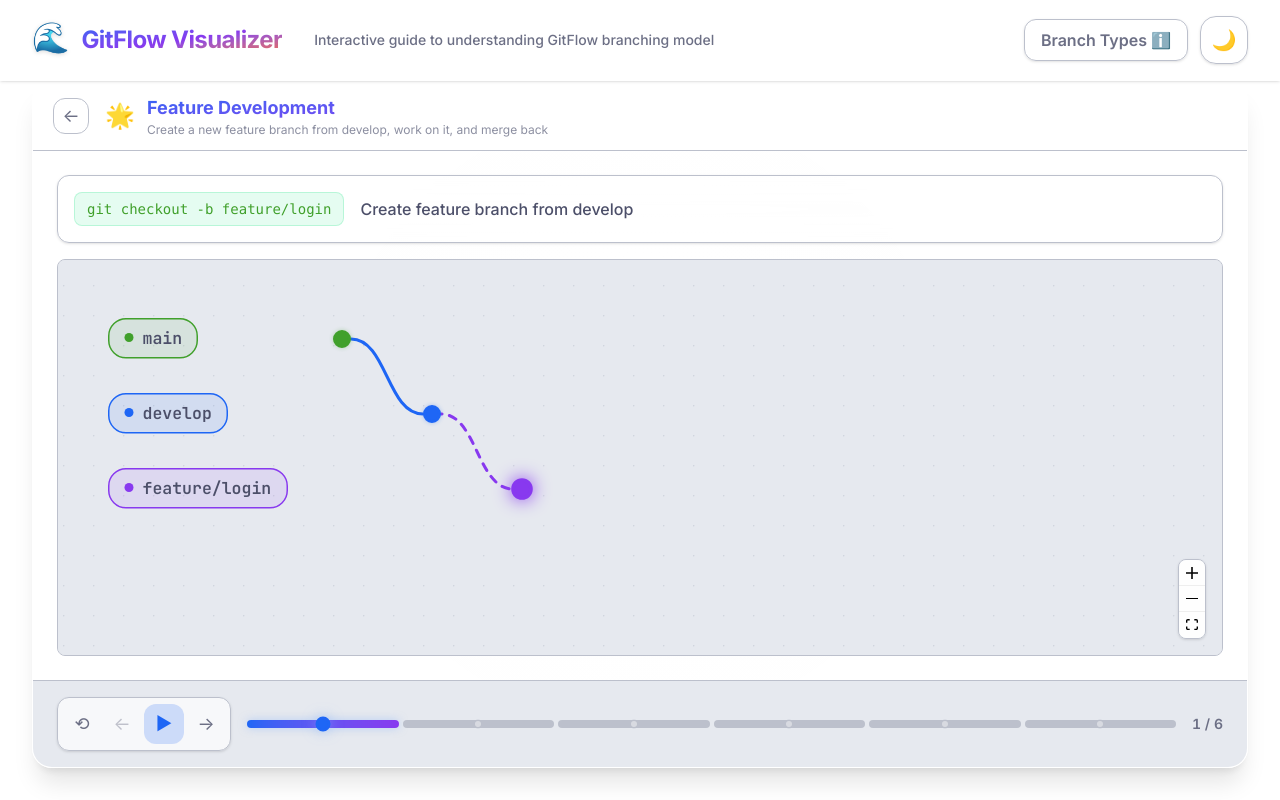
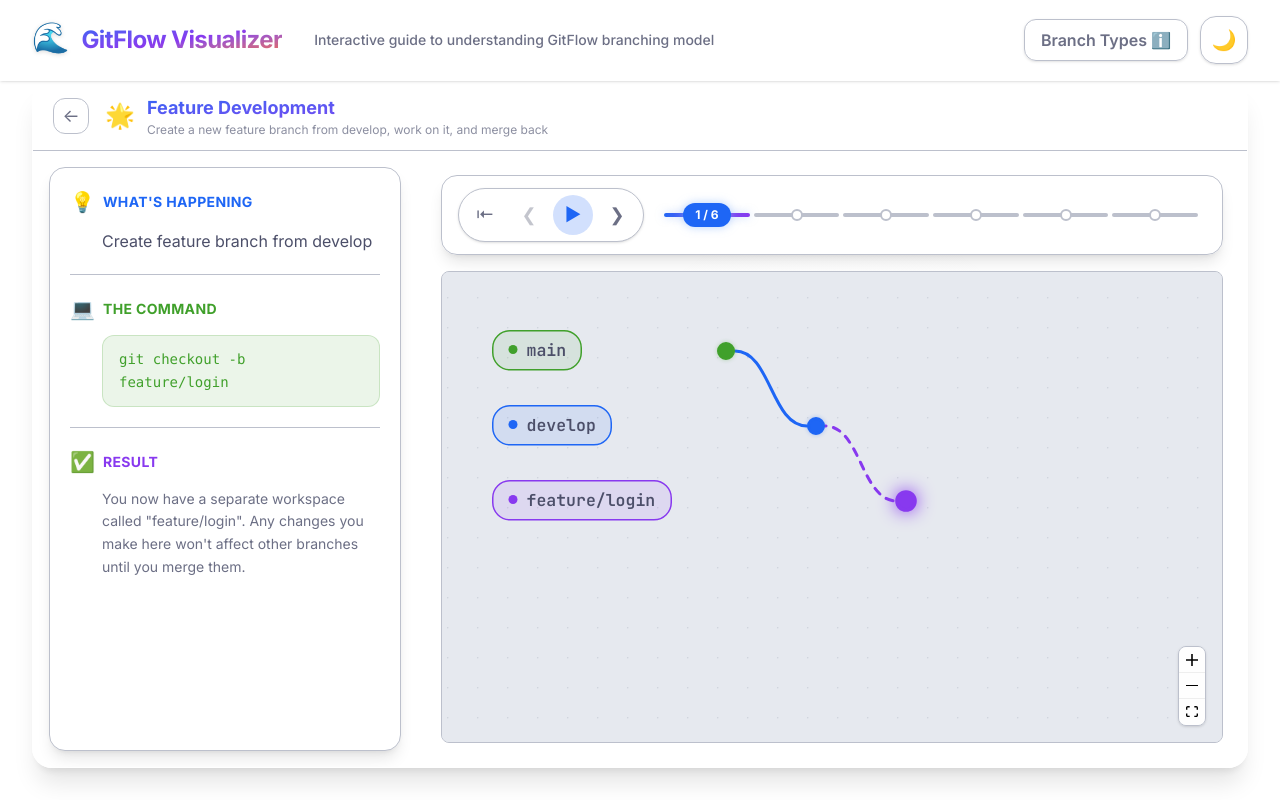
Before and after one commit to huy-nm/gitflow-visualization, a React (Vite) app: page / in a window 1280 px wide. Both pictures are taken after a click on the button 237 px from the left and 448 px from the top of the page. Built offline with nearby package versions, Linux system fonts and the light colour scheme.

Commit message:
fix: move playback controls inside visualization area

```diff
--- a/src/components/UseCasePanel.jsx
+++ b/src/components/UseCasePanel.jsx
@@ -26,19 +26,150 @@ function UseCasePanel({ useCase, currentStep, isPlaying, onPlayPause, onStepChan
         </div>
       </div>
 
-      {/* Full-width Visualization Area */}
-      <div className="flex-1 flex flex-col overflow-hidden p-6 bg-[radial-gradient(circle_at_center,rgba(255,255,255,0.02)_0%,transparent_70%)]">
-        {/* Current Step Message */}
-        <div className="flex items-center gap-4 p-4 bg-[var(--bg-card)] border border-[var(--border-color)] rounded-xl mb-4 shadow-sm backdrop-blur-md">
-          <code className="font-mono text-sm text-ctp-green bg-green-400/10 px-3 py-1.5 rounded-lg whitespace-nowrap border border-green-400/20">
+      {/* Main Content Area - Left Sidebar + Visualization */}
+      <div className="flex-1 flex overflow-hidden">
+        {/* Left Sidebar - Beginner-Friendly Explanation */}
+        <div className="w-96 shrink-0 p-4 bg-white/80 dark:bg-ctp-mantle/80">
+          <div className="h-full flex flex-col gap-5 p-5 bg-white dark:bg-ctp-base rounded-2xl border border-[var(--border-color)] shadow-lg overflow-y-auto">
+
+            {/* 1. What's Happening */}
+            <div className="flex flex-col gap-3">
+              <div className="flex items-center gap-2">
+                <span className="text-xl">💡</span>
+                <h3 className="text-sm font-bold uppercase tracking-wide text-ctp-blue m-0">What's Happening</h3>
+              </div>
+              <p className="text-base leading-relaxed text-[var(--text-primary)] m-0 pl-8">
+                {useCase.steps[currentStep]?.message}
+              </p>
+            </div>
+
+            {/* Divider */}
+            <hr className="border-0 h-px bg-[var(--border-color)] m-0" />
+
+            {/* 2. The Command */}
+            <div className="flex flex-col gap-3">
+              <div className="flex items-center gap-2">
+                <span className="text-xl">💻</span>
+                <h3 className="text-sm font-bold uppercase tracking-wide text-ctp-green m-0">The Command</h3>
+              </div>
+              <div className="pl-8">
+                <code className="font-mono text-sm text-ctp-green bg-ctp-green/10 px-4 py-3 rounded-xl border border-ctp-green/20 block leading-relaxed">
                   {getGitCommand(useCase.steps[currentStep])}
                 </code>
-          <span className="flex-1 text-base font-medium text-[var(--text-primary)]">
-            {useCase.steps[currentStep]?.message}
-          </span>
+              </div>
             </div>
 
-        {/* Visualization - Full Width */}
+            {/* Divider */}
+            <hr className="border-0 h-px bg-[var(--border-color)] m-0" />
+
+            {/* 3. Result */}
+            <div className="flex flex-col gap-3 flex-1">
+              <div className="flex items-center gap-2">
+                <span className="text-xl">✅</span>
+                <h3 className="text-sm font-bold uppercase tracking-wide text-ctp-mauve m-0">Result</h3>
+              </div>
+              <p className="text-sm leading-relaxed text-[var(--text-secondary)] m-0 pl-8">
+                {getStepResult(useCase.steps[currentStep])}
+              </p>
+            </div>
+
+          </div>
+        </div>
+
+        {/* Right - Visualization with Top Timeline */}
+        <div className="flex-1 flex flex-col overflow-hidden">
+          {/* Visualization */}
+          <div className="flex-1 flex flex-col overflow-hidden p-6 bg-[radial-gradient(circle_at_center,rgba(255,255,255,0.02)_0%,transparent_70%)]">
+            {/* Timeline Bar - Controls + Horizontal Steps + Step Counter */}
+            <div className="flex items-center gap-3 px-4 py-3 mb-4 bg-white/80 dark:bg-ctp-mantle/80 border border-[var(--border-color)] rounded-2xl shadow-lg">
+              {/* Playback Controls */}
+              <div className="flex items-center gap-1 bg-white dark:bg-ctp-base p-1.5 rounded-full border border-[var(--border-color)] shadow-sm">
+                <button
+                  className="w-10 h-10 border-none bg-transparent text-[var(--text-secondary)] cursor-pointer rounded-full text-lg flex items-center justify-center transition-all hover:bg-[var(--bg-tertiary)] hover:text-[var(--text-primary)] disabled:opacity-40 disabled:cursor-not-allowed"
+                  onClick={onReset}
+                  title="Reset"
+                >
+                  ⇤
+                </button>
+                <button
+                  className="w-10 h-10 border-none bg-transparent text-[var(--text-secondary)] cursor-pointer rounded-full text-lg flex items-center justify-center transition-all hover:bg-[var(--bg-tertiary)] hover:text-[var(--text-primary)] disabled:opacity-40 disabled:cursor-not-allowed"
+                  onClick={() => onStepChange(Math.max(0, currentStep - 1))}
+                  disabled={currentStep === 0}
+                  title="Previous"
+                >
+                  ❮
+                </button>
+                <button
+                  className={`w-10 h-10 border-none cursor-pointer rounded-full text-lg flex items-center justify-center transition-all ${isPlaying ? 'bg-ctp-peach/20 text-ctp-peach hover:bg-ctp-peach hover:text-ctp-base' : 'bg-ctp-blue/20 text-ctp-blue hover:bg-ctp-blue hover:text-ctp-base'}`}
+                  onClick={onPlayPause}
+                  title={isPlaying ? 'Pause' : 'Play'}
+                >
+                  {isPlaying ? '⏸' : '▶'}
+                </button>
+                <button
+                  className="w-10 h-10 border-none bg-transparent text-[var(--text-secondary)] cursor-pointer rounded-full text-lg flex items-center justify-center transition-all hover:bg-[var(--bg-tertiary)] hover:text-[var(--text-primary)] disabled:opacity-40 disabled:cursor-not-allowed"
+                  onClick={() => onStepChange(Math.min(useCase.steps.length - 1, currentStep + 1))}
+                  disabled={currentStep === useCase.steps.length - 1}
+                  title="Next"
+                >
+                  ❯
+                </button>
+              </div>
+
+              {/* Horizontal Timeline */}
+              <div className="flex-1 flex items-center gap-1 mx-2">
+                {useCase.steps.map((step, index) => {
+                  const isActive = index === currentStep
+                  const isCompleted = index < currentStep
+
+                  return (
+                    <button
+                      key={index}
+                      className="group relative flex-1 h-8 flex items-center justify-center p-0 border-none cursor-pointer bg-transparent"
+                      onClick={() => onStepChange(index)}
+                      title={`Step ${index + 1}: ${getShortLabel(step)}`}
+                    >
+                      {/* Progress bar segment */}
+                      <div className={`
+                        absolute top-1/2 left-0 right-0 -translate-y-1/2 h-1 rounded-full transition-all duration-300
+                        ${isCompleted ? 'bg-ctp-green' : ''}
+                        ${isActive ? 'bg-gradient-to-r from-ctp-blue to-ctp-mauve shadow-[0_0_8px_rgba(137,180,250,0.5)]' : ''}
+                        ${index > currentStep ? 'bg-[var(--border-color)]' : ''}
+                      `} />
+
+                      {/* Step indicator */}
+                      <div className={`
+                        relative z-10 flex items-center justify-center transition-all duration-300
+                        ${isActive
+                          ? 'w-auto px-3 h-6 rounded-full bg-ctp-blue border-none shadow-[0_0_10px_rgba(137,180,250,0.6)]'
+                          : 'w-3 h-3 rounded-full border-2'
+                        }
+                        ${isCompleted ? 'bg-ctp-green border-ctp-green' : ''}
+                        ${!isActive && !isCompleted ? 'bg-white dark:bg-ctp-base border-[var(--border-color)] group-hover:scale-125' : ''}
+                      `}>
+                        {isActive && (
+                          <span className="text-xs font-bold text-white whitespace-nowrap leading-none">
+                            {index + 1} / {useCase.steps.length}
+                          </span>
+                        )}
+                      </div>
+
+                      {/* Tooltip on hover (skip for active step as it shows info) */}
+                      {!isActive && (
+                        <div className="absolute top-full left-1/2 -translate-x-1/2 mt-3 px-3 py-2 bg-white dark:bg-ctp-base border border-[var(--border-color)] rounded-lg shadow-lg opacity-0 invisible group-hover:opacity-100 group-hover:visible transition-all duration-200 whitespace-nowrap z-50 text-xs pointer-events-none">
+                          <div className="flex items-center gap-2">
+                            <span>{getActionIcon(step.action)}</span>
+                            <span className="font-medium text-[var(--text-primary)]">{getShortLabel(step)}</span>
+                          </div>
+                          <div className="absolute bottom-full left-1/2 -translate-x-1/2 w-2 h-2 bg-white dark:bg-ctp-base border-l border-t border-[var(--border-color)] rotate-45 mb-[-5px]" />
+                        </div>
+                      )}
+                    </button>
+                  )
+                })}
+              </div>
+            </div>
+
             <GitFlowVisualizer
               useCase={useCase}
               currentStep={currentStep}
@@ -46,88 +177,6 @@ function UseCasePanel({ useCase, currentStep, isPlaying, onPlayPause, onStepChan
               onStepComplete={onStepComplete}
             />
           </div>
-
-      {/* Bottom Timeline Bar - Controls + Horizontal Steps + Step Counter */}
-      <div className="px-6 py-4 bg-[var(--bg-secondary)] border-t border-[var(--border-color)]">
-        <div className="flex items-center gap-4">
-          {/* Playback Controls */}
-          <div className="flex items-center gap-1 bg-[var(--bg-card)] p-1.5 rounded-xl border border-[var(--border-color)] shadow-sm">
-            <button
-              className="w-9 h-9 border-none bg-transparent text-[var(--text-secondary)] cursor-pointer rounded-lg text-lg flex items-center justify-center transition-all hover:bg-[var(--bg-tertiary)] hover:text-[var(--text-primary)] disabled:opacity-40 disabled:cursor-not-allowed"
-              onClick={onReset}
-              title="Reset"
-            >
-              ⟲
-            </button>
-            <button
-              className="w-9 h-9 border-none bg-transparent text-[var(--text-secondary)] cursor-pointer rounded-lg text-lg flex items-center justify-center transition-all hover:bg-[var(--bg-tertiary)] hover:text-[var(--text-primary)] disabled:opacity-40 disabled:cursor-not-allowed"
-              onClick={() => onStepChange(Math.max(0, currentStep - 1))}
-              disabled={currentStep === 0}
-              title="Previous"
-            >
-              ←
-            </button>
-            <button
-              className={`w-10 h-10 border-none cursor-pointer rounded-xl text-lg flex items-center justify-center transition-all ${isPlaying ? 'bg-ctp-peach/20 text-ctp-peach hover:bg-ctp-peach hover:text-ctp-base' : 'bg-ctp-blue/20 text-ctp-blue hover:bg-ctp-blue hover:text-ctp-base'}`}
-              onClick={onPlayPause}
-              title={isPlaying ? 'Pause' : 'Play'}
-            >
-              {isPlaying ? '⏸' : '▶'}
-            </button>
-            <button
-              className="w-9 h-9 border-none bg-transparent text-[var(--text-secondary)] cursor-pointer rounded-lg text-lg flex items-center justify-center transition-all hover:bg-[var(--bg-tertiary)] hover:text-[var(--text-primary)] disabled:opacity-40 disabled:cursor-not-allowed"
-              onClick={() => onStepChange(Math.min(useCase.steps.length - 1, currentStep + 1))}
-              disabled={currentStep === useCase.steps.length - 1}
-              title="Next"
-            >
-              →
-            </button>
-          </div>
-
-          {/* Horizontal Timeline */}
-          <div className="flex-1 flex items-center gap-1">
-            {useCase.steps.map((step, index) => (
-              <button
-                key={index}
-                className="group relative flex-1 h-2 p-0 border-none cursor-pointer bg-transparent"
-                onClick={() => onStepChange(index)}
-                title={`Step ${index + 1}: ${getShortLabel(step)}`}
-              >
-                {/* Progress bar segment */}
-                <div className={`
-                  h-full rounded-full transition-all duration-300
-                  ${index < currentStep ? 'bg-ctp-green' : ''}
-                  ${index === currentStep ? 'bg-gradient-to-r from-ctp-blue to-ctp-mauve shadow-[0_0_8px_rgba(137,180,250,0.5)]' : ''}
-                  ${index > currentStep ? 'bg-[var(--border-color)]' : ''}
-                  group-hover:scale-y-150 group-hover:brightness-110
-                `} />
-
-                {/* Step indicator dot */}
-                <div className={`
-                  absolute left-1/2 top-1/2 -translate-x-1/2 -translate-y-1/2
-                  w-3 h-3 rounded-full border-2 transition-all duration-200
-                  ${index < currentStep ? 'bg-ctp-green border-ctp-green scale-100' : ''}
-                  ${index === currentStep ? 'bg-ctp-blue border-ctp-blue scale-125 shadow-[0_0_10px_rgba(137,180,250,0.6)]' : ''}
-                  ${index > currentStep ? 'bg-[var(--bg-card)] border-[var(--border-color)] scale-75 opacity-60' : ''}
-                  group-hover:scale-150
-                `} />
-
-                {/* Tooltip on hover */}
-                <div className="absolute bottom-full left-1/2 -translate-x-1/2 mb-3 px-3 py-2 bg-[var(--bg-card)] border border-[var(--border-color)] rounded-lg shadow-lg opacity-0 invisible group-hover:opacity-100 group-hover:visible transition-all duration-200 whitespace-nowrap z-50 text-xs">
-                  <div className="flex items-center gap-2">
-                    <span>{getActionIcon(step.action)}</span>
-                    <span className="font-medium text-[var(--text-primary)]">{getShortLabel(step)}</span>
-                  </div>
-                  <div className="absolute top-full left-1/2 -translate-x-1/2 w-2 h-2 bg-[var(--bg-card)] border-r border-b border-[var(--border-color)] rotate-45 -mt-1" />
-                </div>
-              </button>
-            ))}
-          </div>
-
-          {/* Step Counter */}
-          <span className="text-sm font-semibold text-[var(--text-secondary)] tabular-nums whitespace-nowrap">
-            {currentStep + 1} / {useCase.steps.length}
-          </span>
         </div>
       </div>
     </div>
@@ -179,4 +228,21 @@ function getGitCommand(step) {
   }
 }
 
+function getStepResult(step) {
+  switch (step.action) {
+    case 'create-branch':
+      return `You now have a separate workspace called "${step.to}". Any changes you make here won't affect other branches until you merge them.`
+    case 'commit':
+      return `Your changes are now saved as a permanent snapshot. Think of it like saving a checkpoint in a game - you can always come back to this point.`
+    case 'merge':
+      return `The code from "${step.from}" has been combined into "${step.to}". Both sets of changes now exist together in one place.`
+    case 'delete-branch':
+      return `The branch "${step.branch}" has been removed. This is like cleaning up after finishing a task - the work is done and merged, so we don't need this workspace anymore.`
+    case 'tag':
+      return `Version "${step.tag}" is now marked in history. This makes it easy to find and reference this exact point later, like putting a bookmark in a book.`
+    default:
+      return 'This step updates your repository.'
+  }
+}
+
 export default UseCasePanel
```
Lines whose indentation alone changed are shown as unchanged.
